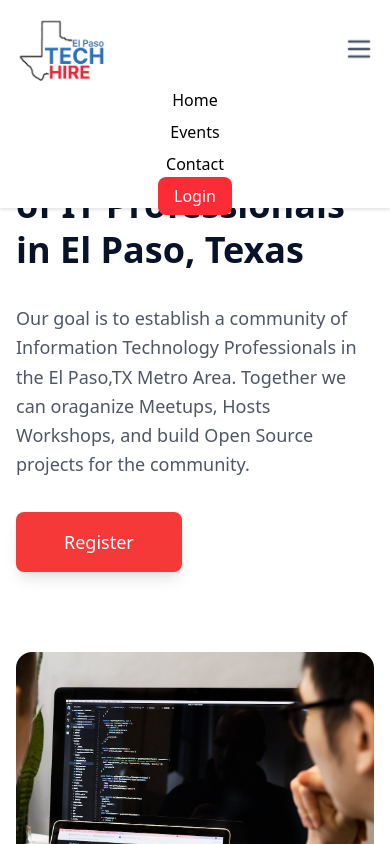
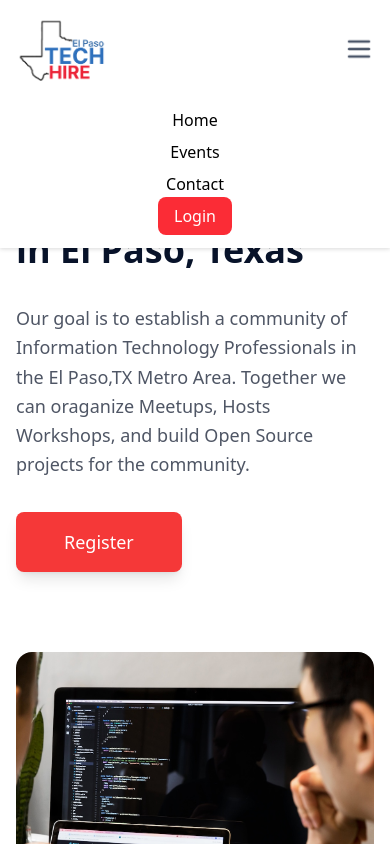
Before and after one commit to rramirez-dev/tech-hire-elpaso, a Next.js app in the folder tech-hire-elpaso/: page / in a window 390 px wide. Both pictures are taken after a click on the picture 359 px from the left and 48 px from the top of the page. Shown: the top 844 px of the page. Built offline with nearby package versions, Linux system fonts and the light colour scheme.

Commit message:
Fix: #25 Prevent Login button from overflowing mobile menu boundary

```diff
--- a/tech-hire-elpaso/src/components/Header.tsx
+++ b/tech-hire-elpaso/src/components/Header.tsx
@@ -45,7 +45,7 @@ export default function Header() {
         </div>
         {/* Mobile Menu */}
         <div
-          className={`absolute xl:hidden top-22 left-0 w-full bg-white flex flex-col items-center gap-2 font-medium text-md transform transition-transform ${
+          className={`absolute xl:hidden top-22 left-0 w-full bg-white flex flex-col items-center gap-2 font-medium text-md transform transition-transform p-5 ${
             isMenuOpen ? "opacity-100" : "opacity-0"
           }`}
           style={{ transition: "transform 0.3s ease,opacity 0.3s ease" }}
```
